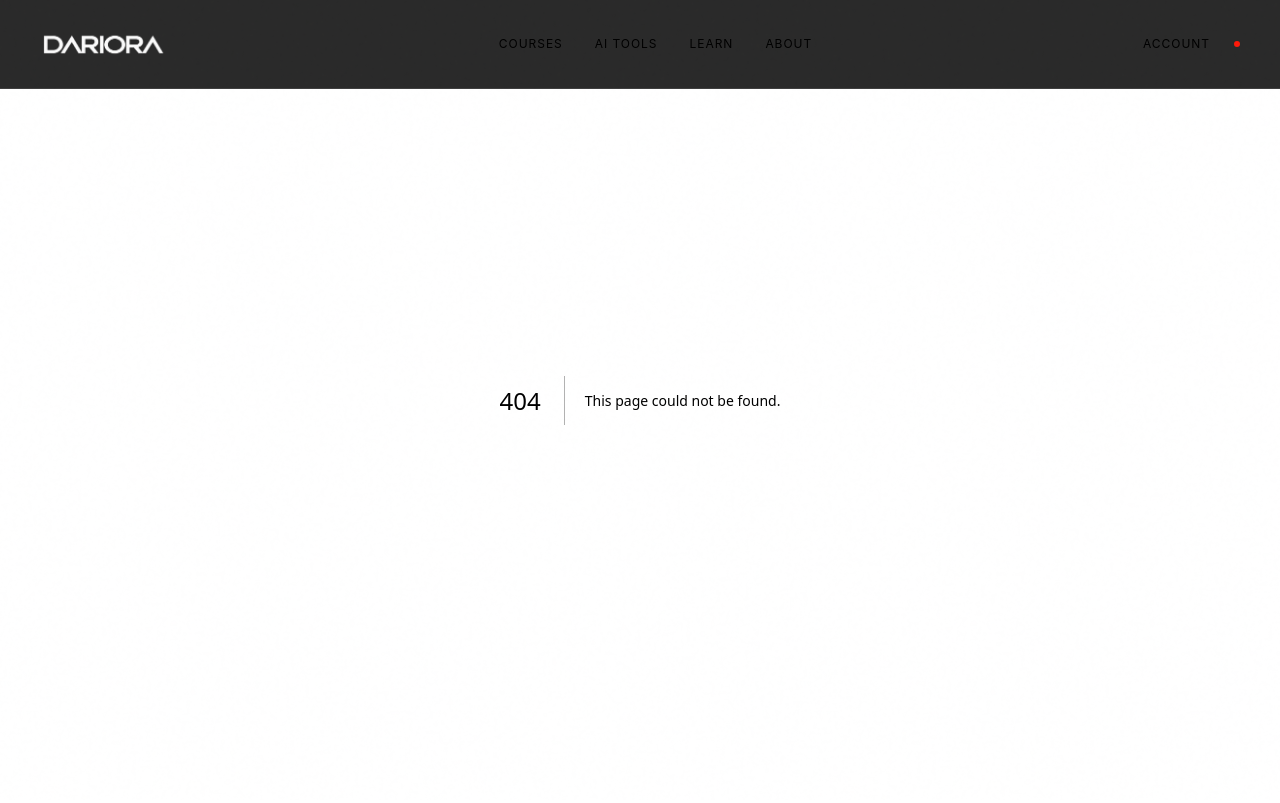
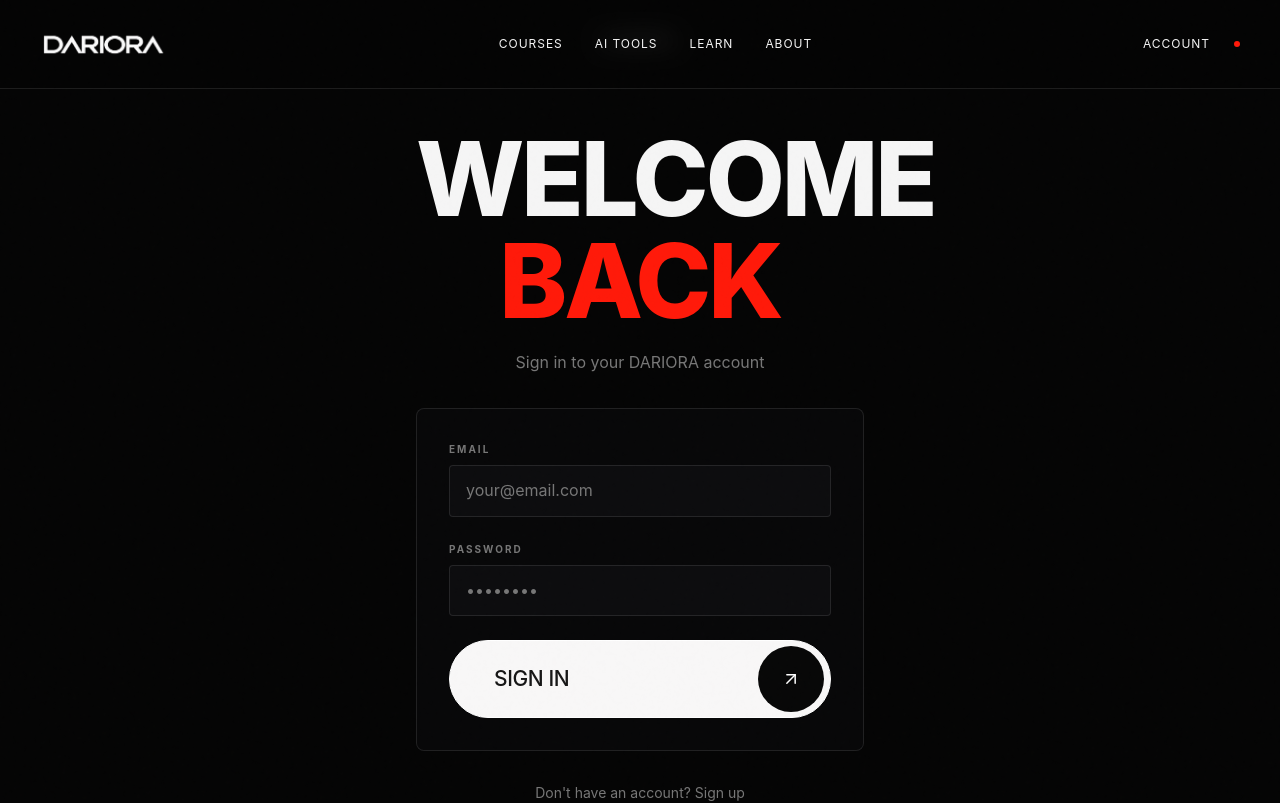
Before and after one commit to dashaaaa21/dariora-frontend-odoo, a Next.js app: page /login in a window 1280 px wide. Before the commit this address had no page. Built offline with nearby package versions, Linux system fonts and the light colour scheme.

Commit message:
Step 7: Add login page with Odoo authentication

```diff
--- /dev/null
+++ b/src/app/login/page.tsx
@@ -0,0 +1,134 @@
+"use client";
+
+import { useState } from "react";
+import { useRouter } from "next/navigation";
+import Link from "next/link";
+import Image from "next/image";
+
+export default function LoginPage() {
+  const router = useRouter();
+  const [email, setEmail] = useState("");
+  const [password, setPassword] = useState("");
+  const [error, setError] = useState("");
+  const [loading, setLoading] = useState(false);
+
+  const handleSubmit = async (e: React.FormEvent) => {
+    e.preventDefault();
+    setError("");
+    setLoading(true);
+
+    try {
+      const response = await fetch("/api/login", {
+        method: "POST",
+        headers: { "Content-Type": "application/json" },
+        body: JSON.stringify({ email, password }),
+        credentials: "include",
+      });
+
+      if (!response.ok) {
+        const data = await response.json();
+        throw new Error(data.error || "Login failed");
+      }
+
+      router.push("/dashboard");
+    } catch (err) {
+      setError(err instanceof Error ? err.message : "Invalid credentials");
+    } finally {
+      setLoading(false);
+    }
+  };
+
+  return (
+    <div className="min-h-screen bg-[var(--obsidian-black)] flex items-center justify-center px-4">
+      <div className="w-full max-w-md">
+        {/* Logo */}
+        <Link href="/" className="flex justify-center mb-12">
+          <img
+            src="/logo.png"
+            alt="DARIORA"
+            className="h-20 w-20 object-contain"
+          />
+        </Link>
+
+        {/* Heading */}
+        <div className="text-center mb-8">
+          <h1 className="headline-large mb-4">
+            WELCOME
+            <br />
+            <span className="text-[var(--neon-red)]">BACK</span>
+          </h1>
+          <p className="body-text">
+            Sign in to your DARIORA account
+          </p>
+        </div>
+
+        {/* Form Container */}
+        <div className="glass p-8 rounded-lg mb-8">
+          <form onSubmit={handleSubmit} className="space-y-6">
+            {/* Email Input */}
+            <div>
+              <label className="tech-label block mb-2">Email</label>
+              <input
+                type="email"
+                value={email}
+                onChange={(e) => setEmail(e.target.value)}
+                placeholder="your@email.com"
+                className="w-full bg-[var(--deep-charcoal)] border border-white/10 text-[var(--pure-white)] placeholder-[var(--steel-gray)] px-4 py-3 rounded transition-all focus:outline-none focus:border-[var(--neon-red)] focus:ring-1 focus:ring-[var(--neon-red)]/50"
+                required
+              />
+            </div>
+
+            {/* Password Input */}
+            <div>
+              <label className="tech-label block mb-2">Password</label>
+              <input
+                type="password"
+                value={password}
+                onChange={(e) => setPassword(e.target.value)}
+                placeholder="••••••••"
+                className="w-full bg-[var(--deep-charcoal)] border border-white/10 text-[var(--pure-white)] placeholder-[var(--steel-gray)] px-4 py-3 rounded transition-all focus:outline-none focus:border-[var(--neon-red)] focus:ring-1 focus:ring-[var(--neon-red)]/50"
+                required
+              />
+            </div>
+
+            {/* Error Message */}
+            {error && (
+              <div className="bg-[var(--neon-red)]/10 border border-[var(--neon-red)]/50 text-[var(--neon-red)] px-4 py-3 rounded">
+                <p className="text-sm">{error}</p>
+              </div>
+            )}
+
+            {/* Submit Button */}
+            <button
+              type="submit"
+              disabled={loading}
+              className="btn-primary w-full justify-center disabled:opacity-50 disabled:cursor-not-allowed"
+            >
+              <span className="btn-primary__label">
+                {loading ? "Signing in..." : "Sign In"}
+              </span>
+              {!loading && (
+                <span className="btn-primary__icon">
+                  <svg width="20" height="20" viewBox="0 0 24 24" fill="none" stroke="currentColor" strokeWidth="1.8" strokeLinecap="round" strokeLinejoin="round">
+                    <path d="M7 17L17 7" />
+                    <path d="M7 7H17V17" />
+                  </svg>
+                </span>
+              )}
+            </button>
+          </form>
+        </div>
+
+        {/* Footer Link */}
+        <div className="text-center">
+          <p className="text-sm text-[var(--steel-gray)]">
+            Don't have an account?{" "}
+            <Link href="/signup" className="text-[var(--neon-red)] hover:text-[var(--electric-orange)] transition-colors">
+              Sign up
+            </Link>
+          </p>
+        </div>
+      </div>
+    </div>
+  );
+}
```
